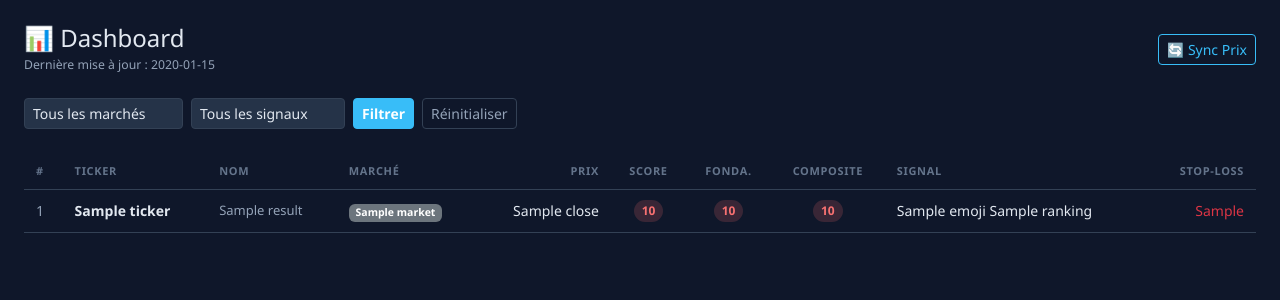
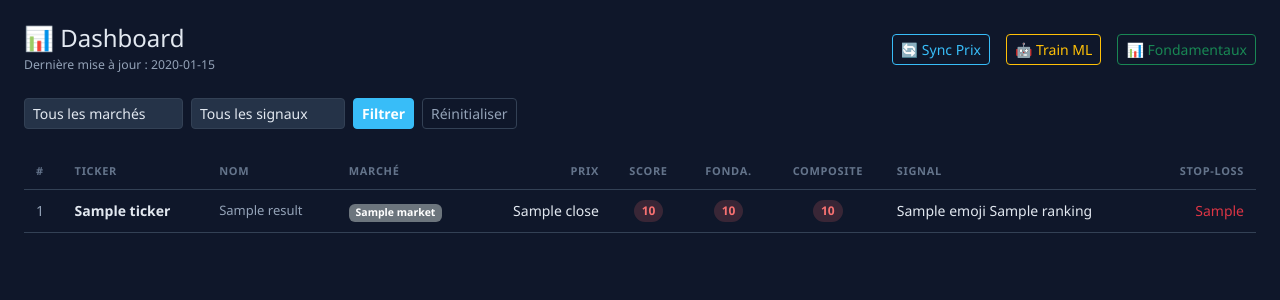
Before and after one commit to BernisM/stocks, a FastAPI app: template templates/dashboard.html in a window 1280 px wide. Shown: the top 300 px of the page. Run offline with FastAPI, Linux system fonts and the light colour scheme; the template is opened without the code that fills it: most values are stand-ins (such as "Sample title", 1, 10 or a date in 2020).

Commit message:
Add Train ML and Fondamentaux admin buttons to dashboard
Co-Authored-By: Claude Sonnet 4.6 <noreply@anthropic.com>

```diff
--- a/templates/dashboard.html
+++ b/templates/dashboard.html
@@ -17,6 +17,12 @@
     {% endif %}
     <button id="syncBtn" class="btn btn-sm btn-outline-primary" onclick="startSync()">
       🔄 Sync Prix
+    </button>
+    <button id="trainBtn" class="btn btn-sm btn-outline-warning" onclick="triggerAdmin('/admin/train-ml', 'trainBtn', '🤖 Train ML', '~5 min')">
+      🤖 Train ML
+    </button>
+    <button id="fondaBtn" class="btn btn-sm btn-outline-success" onclick="triggerAdmin('/admin/fundamentals-now', 'fondaBtn', '📊 Fondamentaux', '~6 min')">
+      📊 Fondamentaux
     </button>
   </div>
 </div>
@@ -91,6 +97,24 @@ function resetSyncBtn() {
   const btn = document.getElementById('syncBtn');
   btn.disabled = false;
   btn.textContent = '🔄 Sync Prix';
+}
+
+function triggerAdmin(url, btnId, label, duration) {
+  const btn = document.getElementById(btnId);
+  btn.disabled = true;
+  btn.textContent = `⏳ En cours… (${duration})`;
+  fetch(url)
+    .then(r => r.json())
+    .then(() => {
+      setTimeout(() => {
+        btn.disabled = false;
+        btn.textContent = '✅ ' + label;
+      }, 3000);
+    })
+    .catch(() => {
+      btn.disabled = false;
+      btn.textContent = label;
+    });
 }
 </script>
 
```
